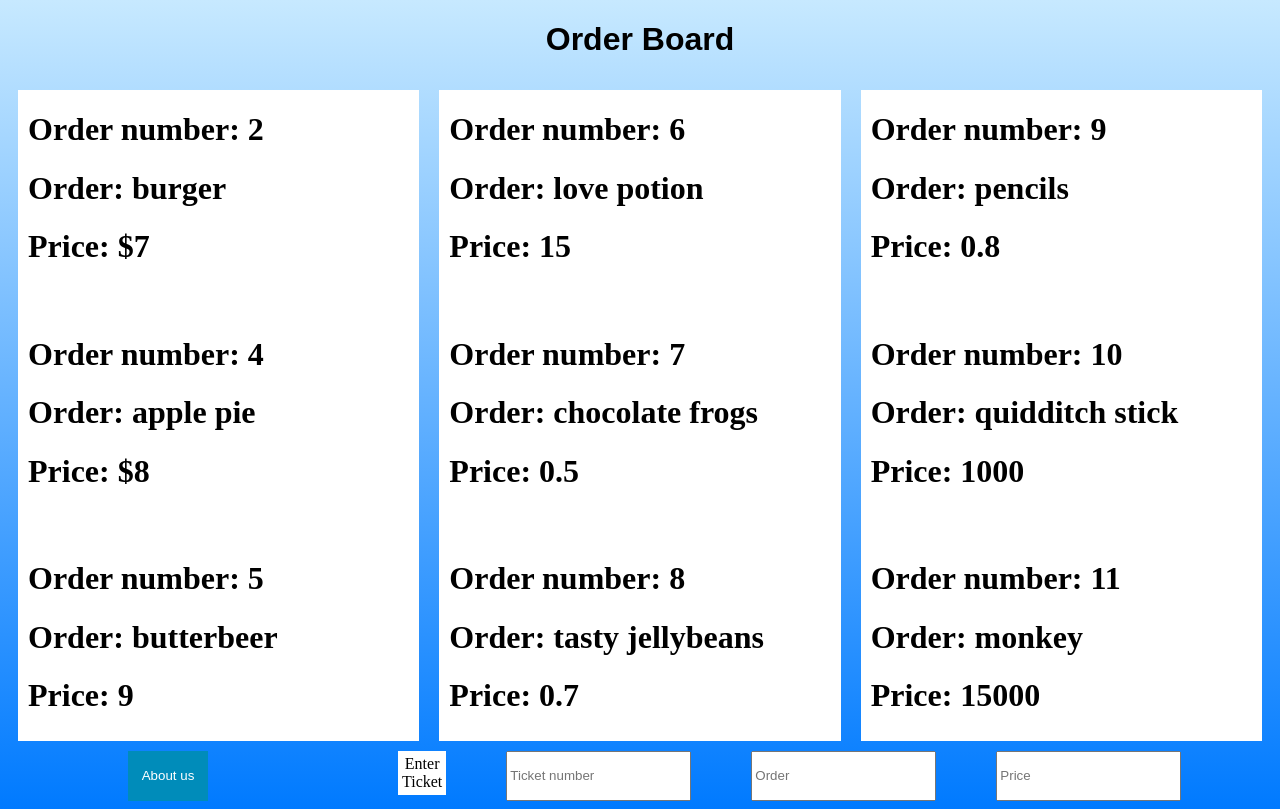
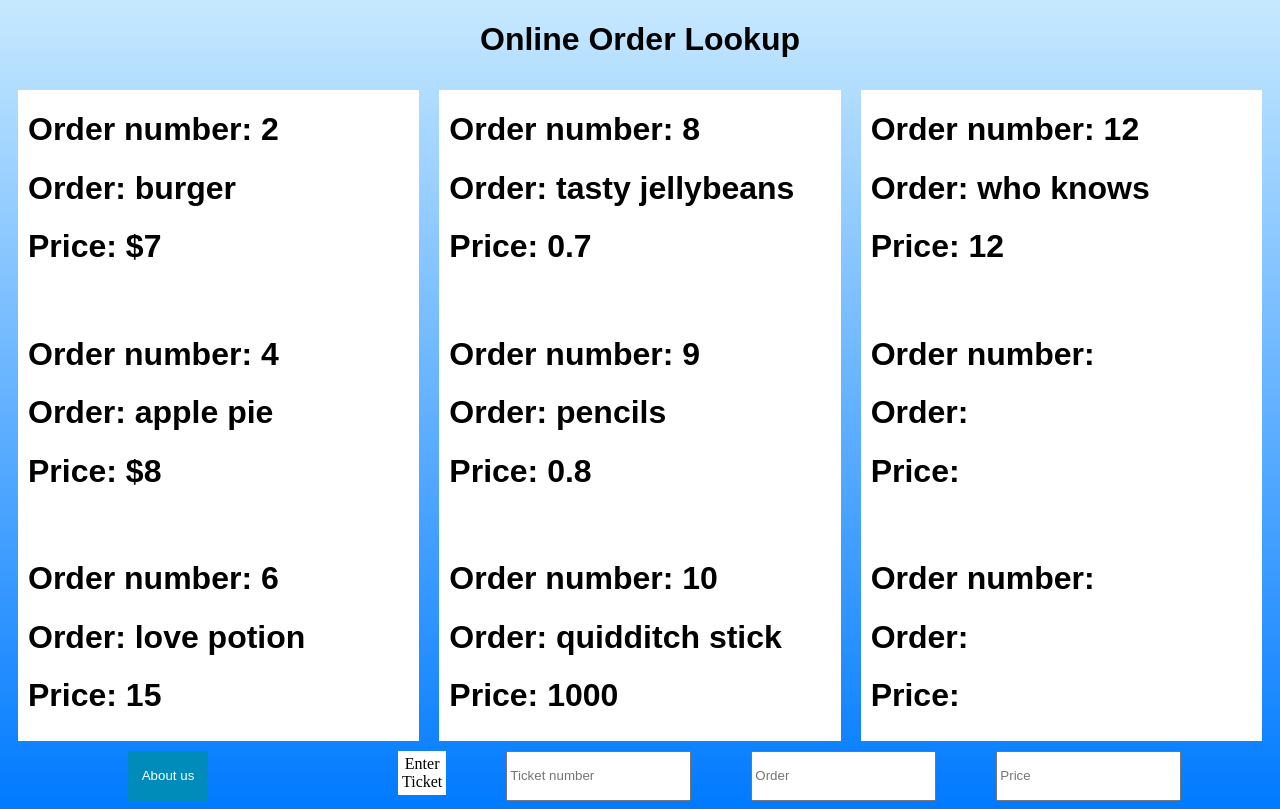
Before and after one commit to h7i/hh23_ticket_manager, a website: page final/index.html in a window 1280 px wide. Shown: the top 809 px of the page. Drawn offline with nearby package versions, Linux system fonts and the light colour scheme.

Commit message:
formatting

```diff
--- a/final/db.json
+++ b/final/db.json
@@ -11,19 +11,9 @@
       "priceText": "$8"
     },
     {
-      "ticketNumber": "5",
-      "orderText": "butterbeer",
-      "priceText": "9"
-    },
-    {
       "ticketNumber": "6",
       "orderText": "love potion",
       "priceText": "15"
-    },
-    {
-      "ticketNumber": "7",
-      "orderText": "chocolate frogs",
-      "priceText": "0.5"
     },
     {
       "ticketNumber": "8",
@@ -41,9 +31,9 @@
       "priceText": "1000"
     },
     {
-      "ticketNumber": "11",
-      "orderText": "monkey",
-      "priceText": "15000"
+      "ticketNumber": "12",
+      "orderText": "who knows",
+      "priceText": "12"
     }
   ]
 }
--- a/final/index.html
+++ b/final/index.html
@@ -82,11 +82,10 @@
       //let data = response.json();
   </script>
 
-
   <!-- ANYTHING HERE SHOWS UP ON THE WEBSITE -->
   <body>
     <div class="title">
-      <h1>Order Board</h1>
+      <h1>Online Order Lookup</h1>
     </div>
     <div class="container">
         <div class="one">
@@ -149,6 +148,7 @@
         <a class="enterbox" onclick="handleSave()"  >
           Enter Ticket
         </a>
+
         <input style="float:left;" class="box1" type="text" id="NumberBox" name="NumberBox" placeholder="Ticket number">
 
         <input style="float:left;" class="box2" type="text" id="OrderBox" name="OrderBox" placeholder="Order">
--- a/final/styles.css
+++ b/final/styles.css
@@ -48,6 +48,8 @@ html {
     height: 203px;
     width: 460px;
     background: transparent;
+
+    font-family: sans-serif;
 }
 .under {
     display: flex;
```
